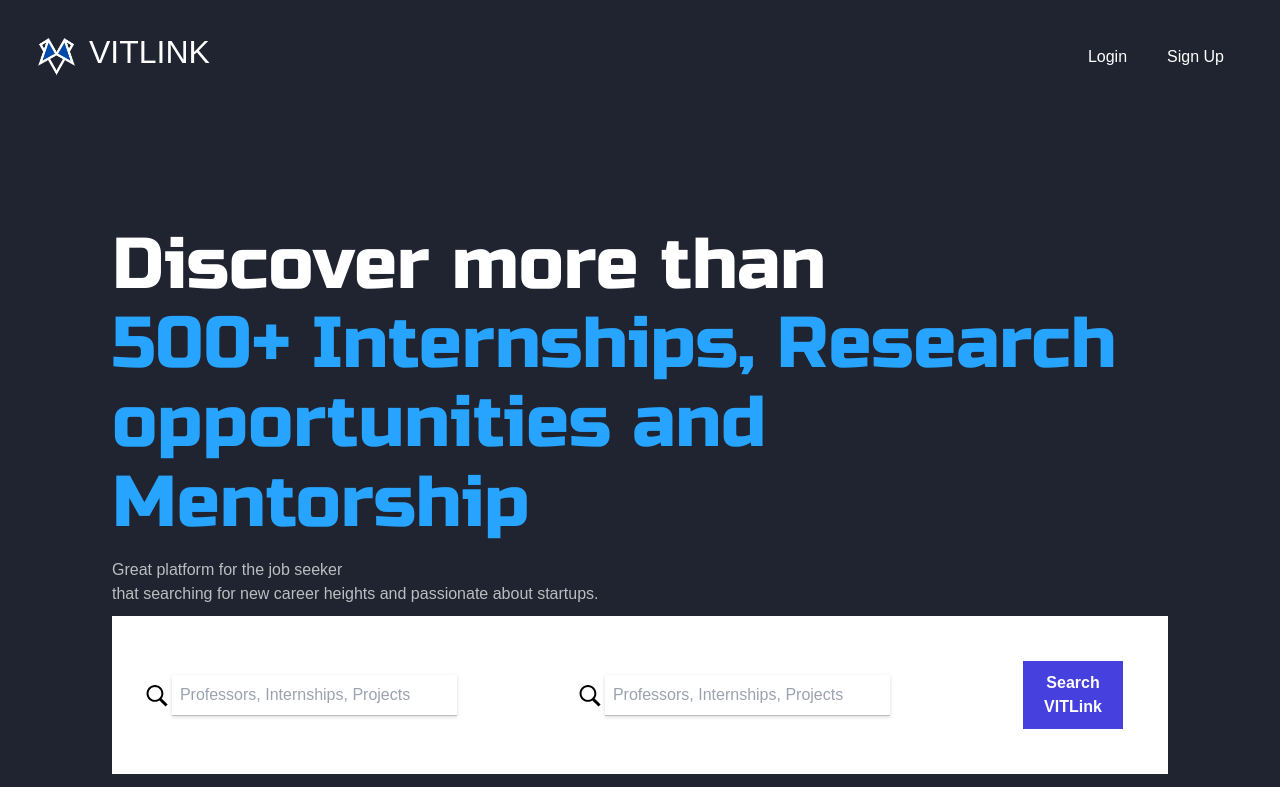
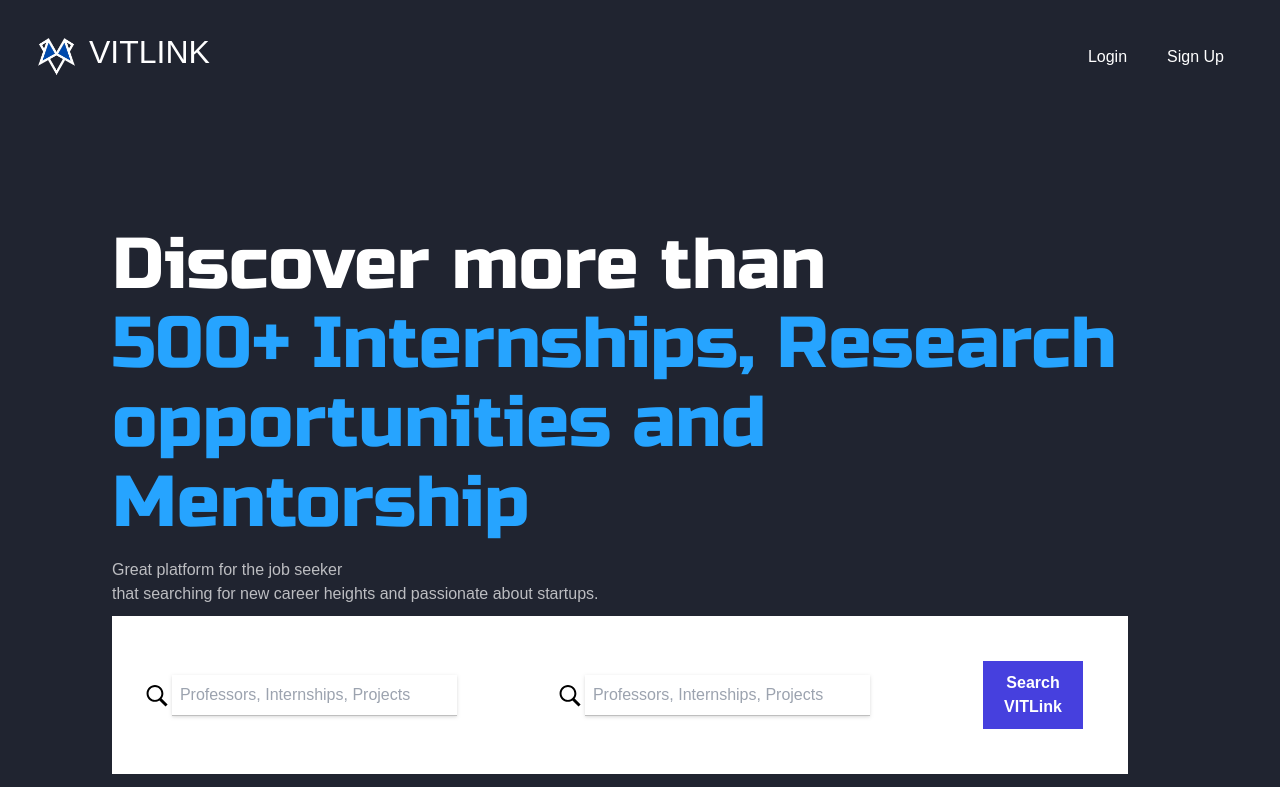
Before and after one commit to chaitanya-codes/VITLink, a Next.js app: page / in a window 1280 px wide. Shown: the top 787 px of the page. Built offline with nearby package versions, Linux system fonts and the light colour scheme.

Commit message:
build fix

```diff
--- a/src/app/components/ResearchProjects.tsx
+++ b/src/app/components/ResearchProjects.tsx
@@ -7,7 +7,7 @@ function selectProject(project: string) {
     }
 }
 
-function Capsule(text: any) {
+function Capsule(text) {
     return (
         <div className="inline rounded-[80px] p-2 bg-[rgba(86,_205,_173,_0.10)]">{text}</div>
     )
--- a/src/app/styles/hero.css
+++ b/src/app/styles/hero.css
@@ -12,6 +12,7 @@
     justify-content: space-between;
     flex: 1;
     align-items: center;
+    margin-right: 40px;
 }
 .search-area input{
     width: 22.3vw;
```
